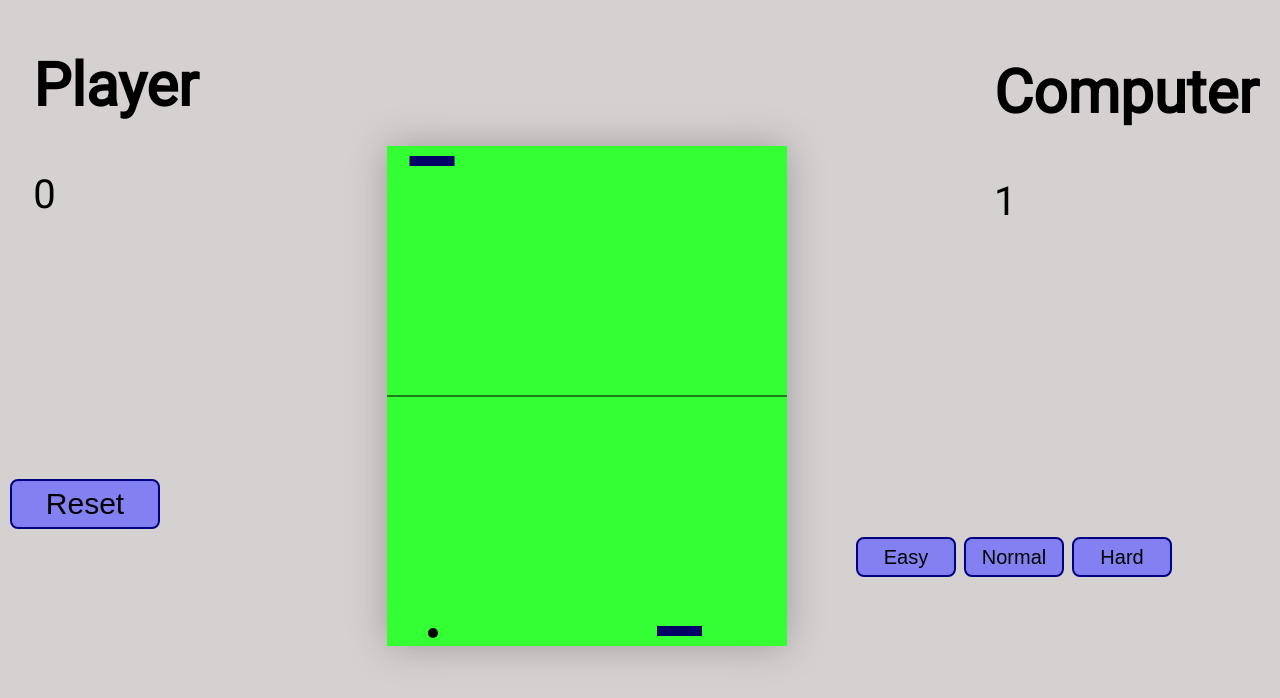
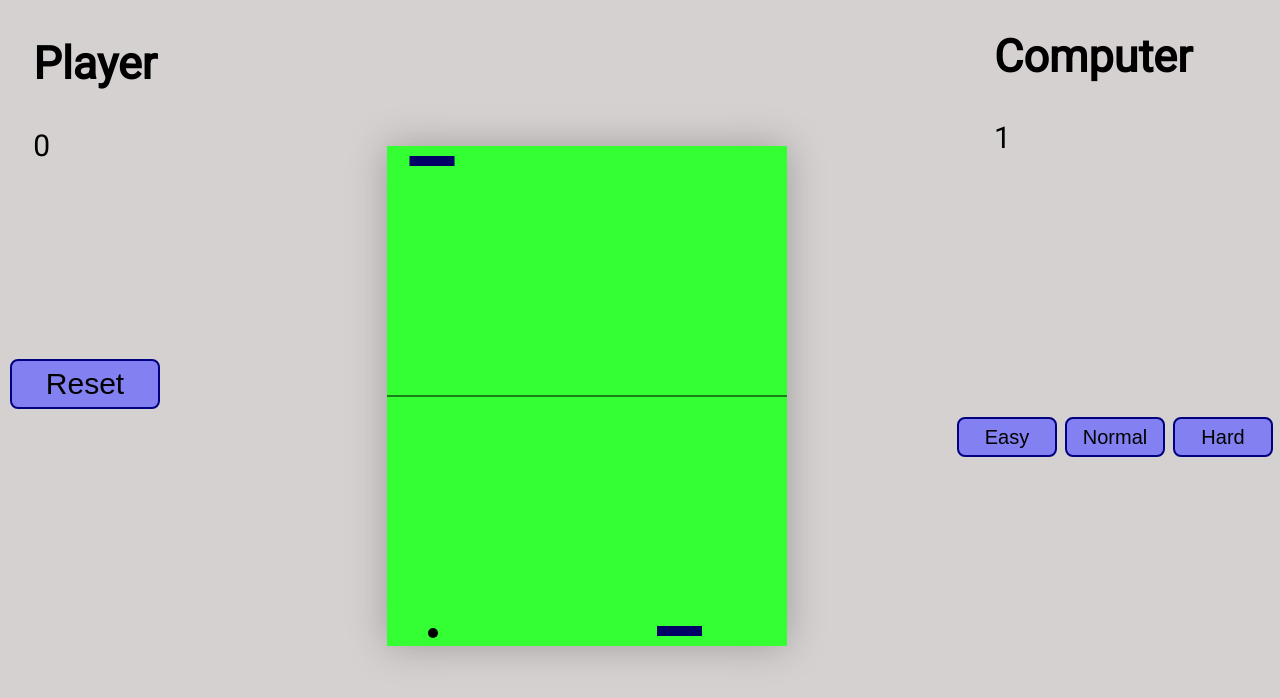
Before and after one commit to msanders454/Pong, a plain HTML site: page index.html in a window 1280 px wide. Drawn offline with Linux system fonts and the light colour scheme.

```diff
--- a/style.css
+++ b/style.css
@@ -4,7 +4,7 @@ body {
 
 .player, .computer {
   font-family: 'Roboto', sans-serif;
-  font-size: 40px;
+  font-size: 30px;
   color: rgb(31, 0, 0)(54, 4, 4);
 }
 
@@ -17,7 +17,7 @@ body {
 .computer{
   position: relative;
   width: 15%;
-  bottom: 210px;
+  bottom: 170px;
   left: 78%;
 }
 
@@ -49,7 +49,7 @@ canvas {
 
 .difficulty{
   position: absolute;
-  right: 106px;
+  right: 5px;
 }
 
 #difficulty{
```
